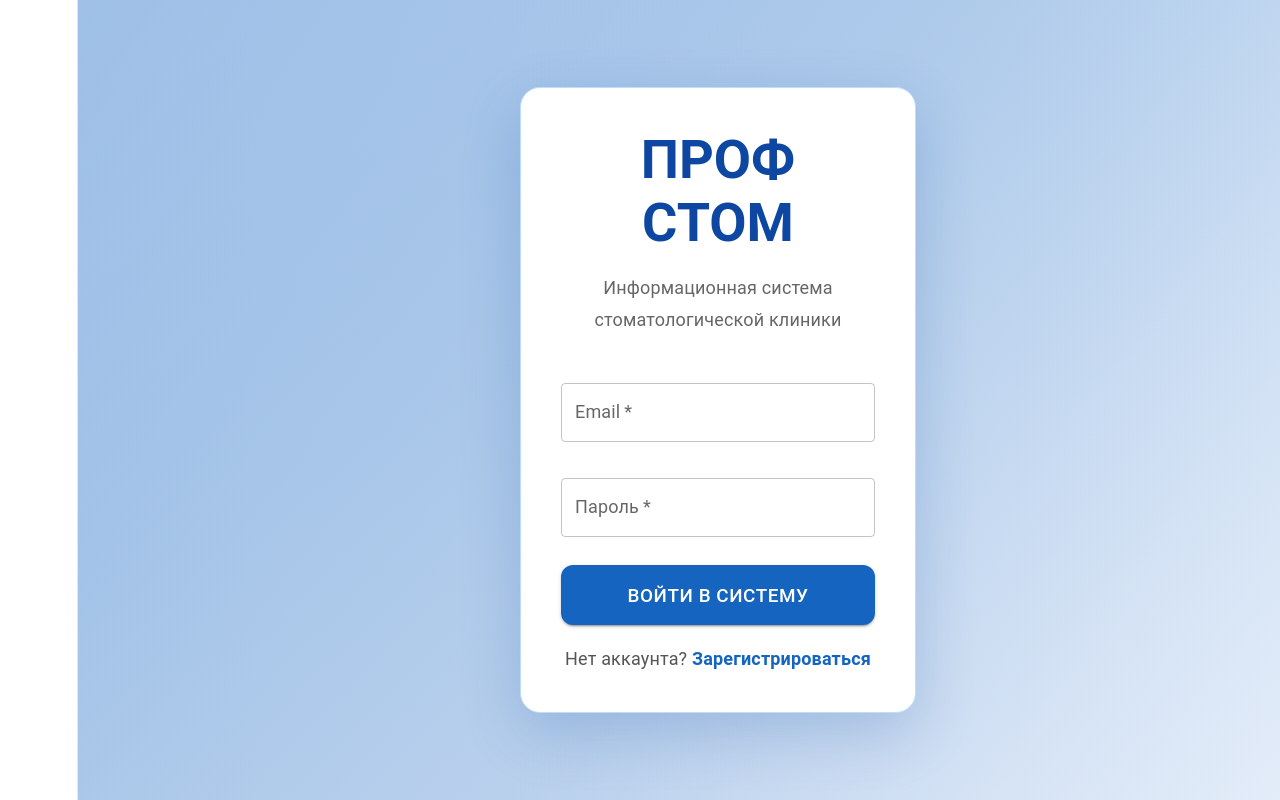
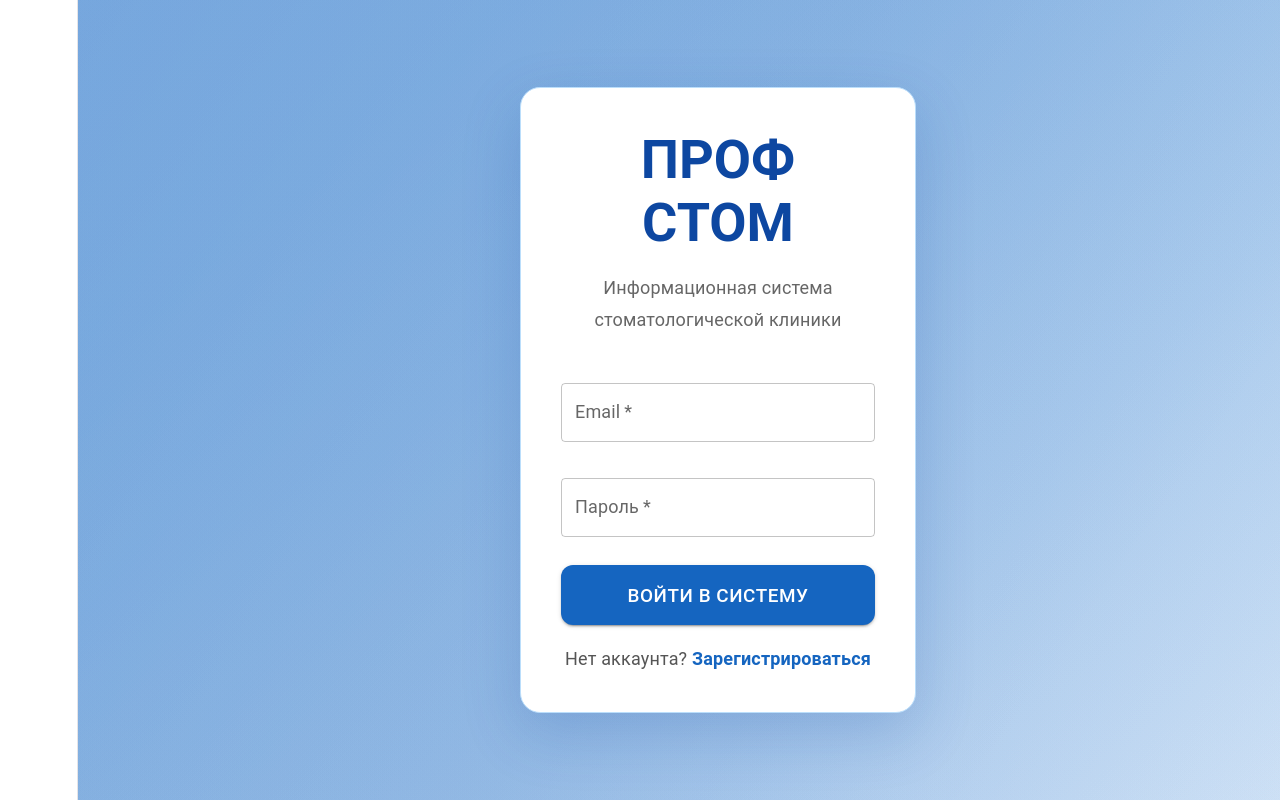
Before and after one commit to violatttion/prof-stom, a React app in the folder frontend/: page /login in a window 1280 px wide. Shown: the top 800 px of the page. Built offline with nearby package versions, Linux system fonts and the light colour scheme; no server answers; the HTML template or start-up script is replaced by a standard one.

Commit message:
короткий фикс

```diff
--- a/frontend/src/pages/auth/Login.jsx
+++ b/frontend/src/pages/auth/Login.jsx
@@ -41,7 +41,7 @@ const Login = () => {
         overflow: 'hidden',
       }}
     >
-      {/* Более заметные, но всё равно мягкие лучи */}
+      {/* Заметные мягкие лучи */}
       <Box
         sx={{
           position: 'absolute',
@@ -50,15 +50,16 @@ const Login = () => {
           right: 0,
           bottom: 0,
           backgroundImage: `
-            linear-gradient(125deg, rgba(21, 101, 192, 0.16) 0%, transparent 42%),
-            linear-gradient(140deg, rgba(25, 118, 210, 0.13) 15%, transparent 55%),
-            linear-gradient(115deg, rgba(13, 71, 161, 0.14) 28%, transparent 65%)
+            linear-gradient(125deg, rgba(21, 101, 192, 0.22) 0%, transparent 40%),
+            linear-gradient(140deg, rgba(25, 118, 210, 0.18) 12%, transparent 50%),
+            linear-gradient(115deg, rgba(13, 71, 161, 0.20) 25%, transparent 62%),
+            linear-gradient(135deg, rgba(30, 136, 229, 0.15) 35%, transparent 75%)
           `,
-          backgroundSize: '200% 200%',
-          animation: 'softRaysMove 48s ease-in-out infinite',
+          backgroundSize: '210% 210%',
+          animation: 'softRaysMove 45s ease-in-out infinite',
           '@keyframes softRaysMove': {
             '0%': { backgroundPosition: '0% 0%' },
-            '50%': { backgroundPosition: '32% 38%' },
+            '50%': { backgroundPosition: '35% 40%' },
             '100%': { backgroundPosition: '0% 0%' },
           },
         }}
```
